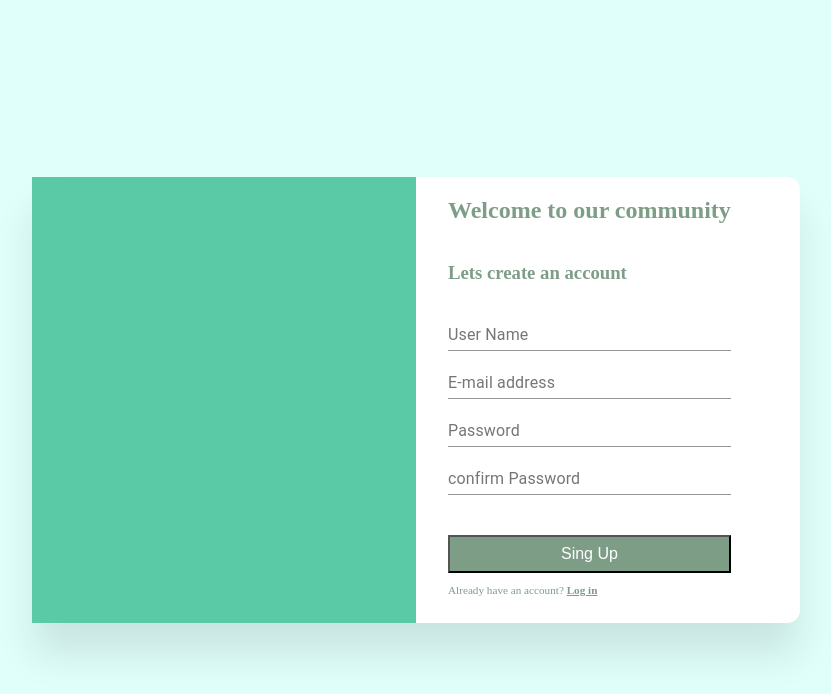
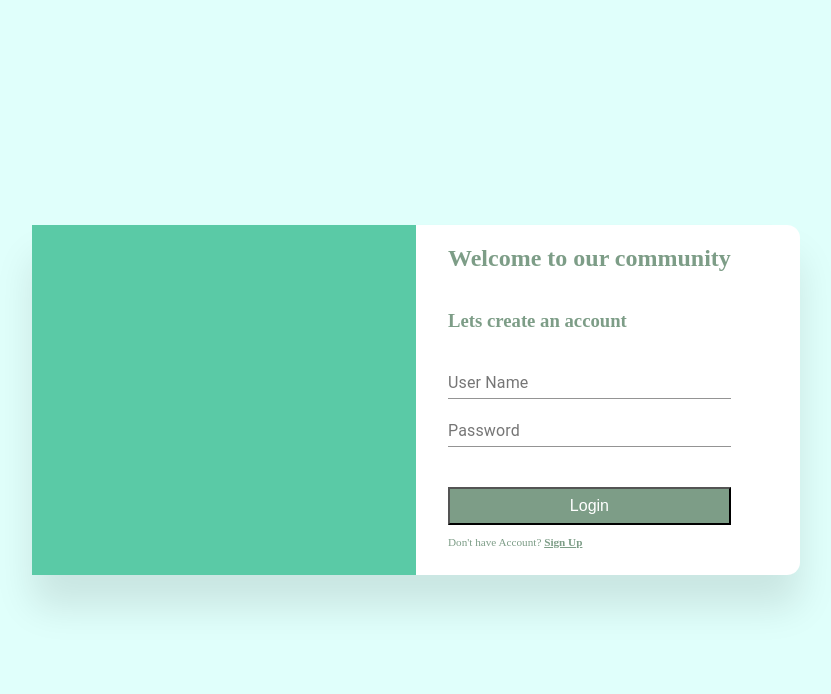
Before and after one commit to Avi98/twiliohackathon2020-frontend, a React (Create React App) app: page / in a window 1280 px wide. Both pictures are taken after a click on the element "Log in". Shown: the top 694 px of the page, without its empty margins (224-1055 px from the left). Built offline with nearby package versions, Linux system fonts and the light colour scheme.

Commit message:
stated added

```diff
--- a/src/components/login.tsx
+++ b/src/components/login.tsx
@@ -6,12 +6,12 @@ import { ILoginSignUp } from './types';
 export const Login: FC<ILoginSignUp> = ({
     updatePassword,
     updateUsername,
-    updateShowLogin,
+    updateShowSignUp,
     state
 }) =>
     <>
         <TextField id="userName" label="User Name" value={state.username} onChange={(e:any)=>updateUsername(e.target.value)} />
         <TextField id="password" label="Password"  value={state.password} onChange={(e:any)=>updatePassword(e.target.value)}/>
         <SubmitButton type='submit'>Login</SubmitButton>
-        <p className='message'>Don't have Account? <span className='link' onClick={updateShowLogin}>Sign Up</span> </p>
+        <p className='message'>Don't have Account? <span className='link' onClick={updateShowSignUp}>Sign Up</span> </p>
     </>
--- a/src/components/signUp.tsx
+++ b/src/components/signUp.tsx
@@ -8,6 +8,7 @@ export const SignUp: React.FC<ILoginSignUp> = ({
     updatePassword,
     updateConfirmPassWord,
     updateUsername,
+    updateShowLogin,
     state }) =>
     <>
         <TextField id="e-mail" label="User Name" value={state.username} onChange={(e:any)=>updateUsername(e.target.value)} />
@@ -15,5 +16,5 @@ export const SignUp: React.FC<ILoginSignUp> = ({
         <TextField id="password" label="Password" value={state.password} onChange={(e:any)=>updatePassword(e.target.value)}/>
         <TextField id="password" label="confirm Password" value={state.confirmPassword} onChange={(e:any)=>updateConfirmPassWord(e.target.value)}/>
         <SubmitButton type='submit'>Sing Up</SubmitButton>
-        <p className='message'>Already have an account? <span className='link'>Log in</span> </p>
+        <p className='message'>Already have an account? <span className='link' onClick={updateShowLogin}>Log in</span> </p>
     </>
```
